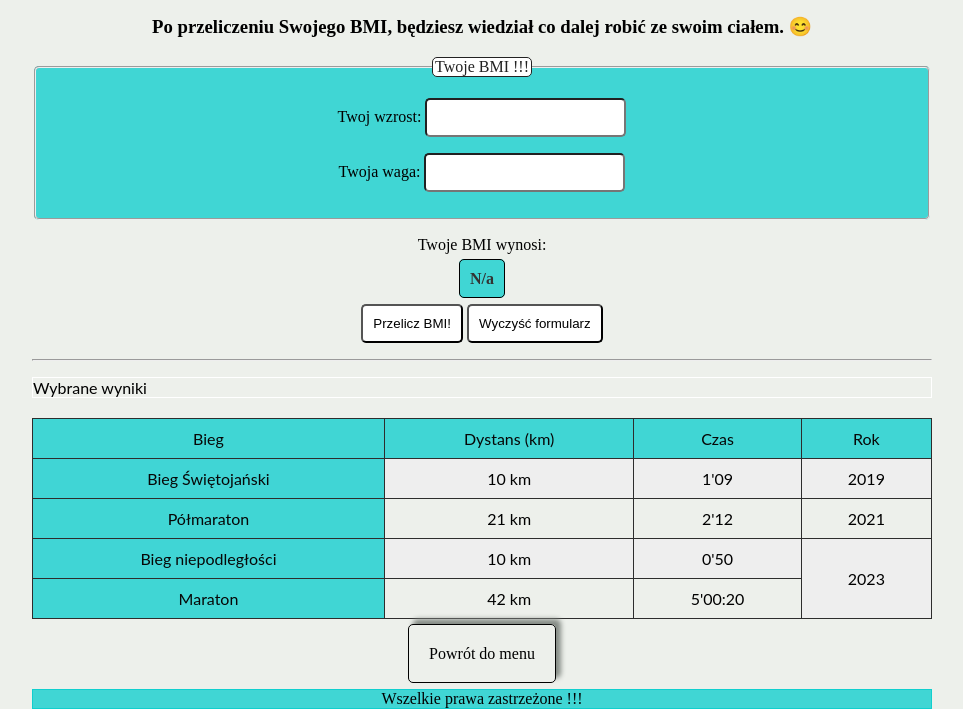
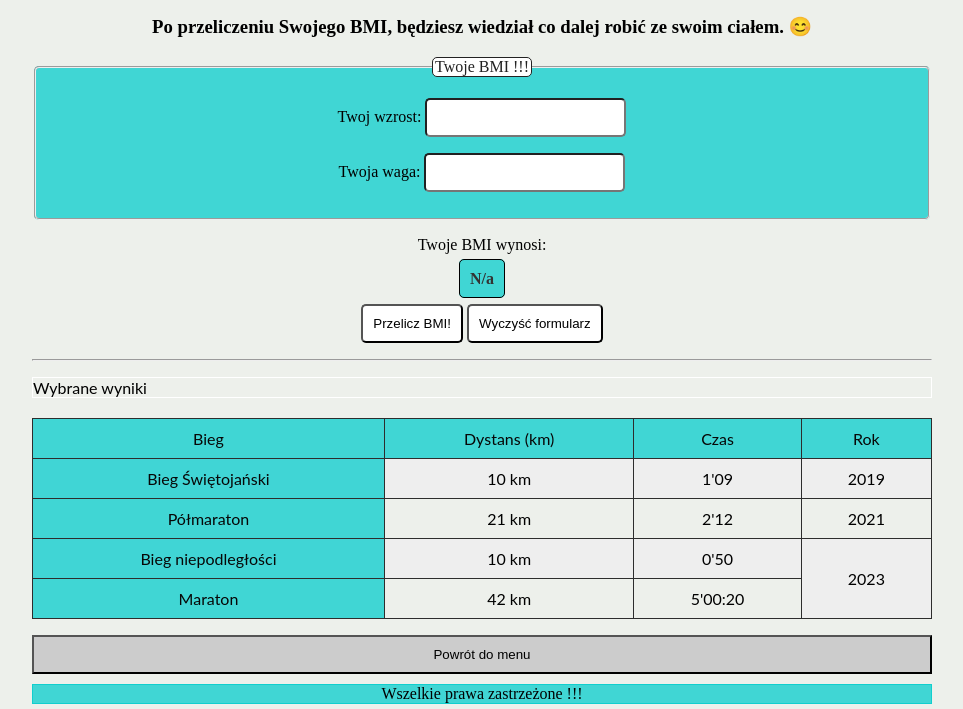
Before and after one commit to Nowicki-G/homepage, a plain HTML site: page index.html in a window 1280 px wide. Shown: the part 937-1646 px from the top of the page, without its empty margins (158-1121 px from the left). Drawn offline with Linux system fonts and the light colour scheme; a script that the page names is missing.

Commit message:
changing paragraph to button

```diff
--- a/css/navigation.css
+++ b/css/navigation.css
@@ -20,6 +20,8 @@
 }
 
 .button {
+    background: #ccc;
+    margin-bottom: 10px;
     width: 100%;
     text-align: center;
     text-decoration: none;
@@ -42,9 +44,6 @@
     color: black;
     text-decoration: none;
     margin: 10px;
-    box-shadow: 5px -5px 5px 0px #868C86;
-    border: 1px solid black;
-    border-radius: 5px;
     padding: 20px;
 
 }
--- a/index.html
+++ b/index.html
@@ -166,7 +166,7 @@
         </section>
 
 
-        <p class="button"><a class="navigation__link--bottom" href="">Powrót do menu</a></p>
+        <button class="button"><a class="navigation__link--bottom" href="">Powrót do menu</a></button>
         </div>
         <footer class="footer">Wszelkie prawa zastrzeżone !!!</footer>
 </body>
```
